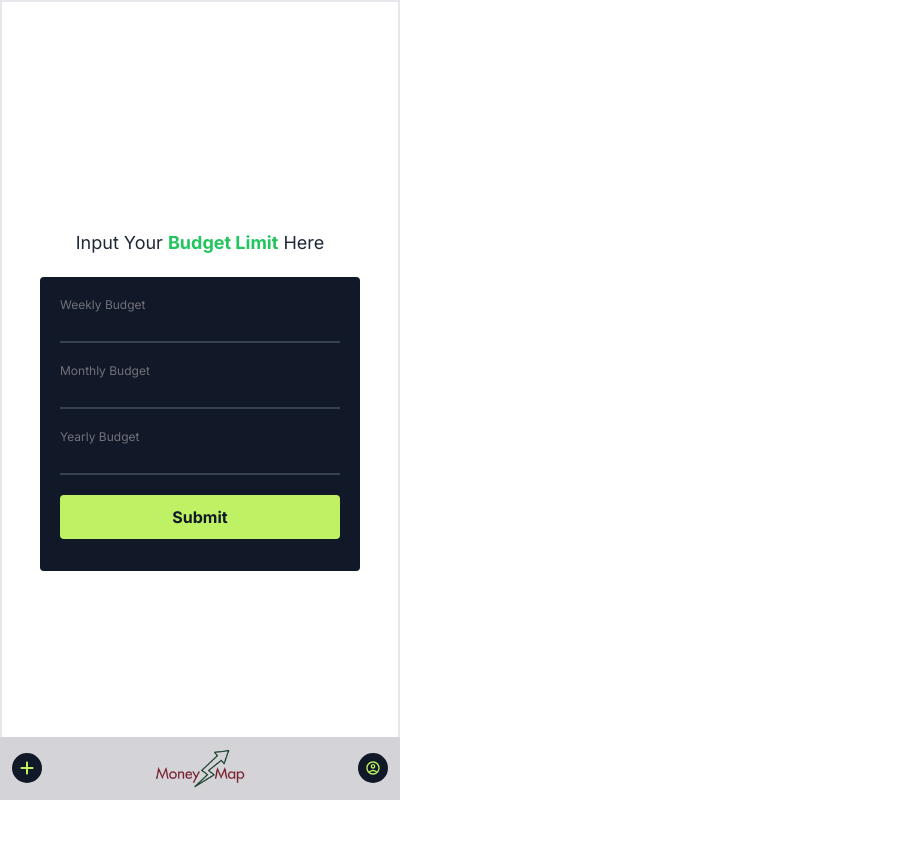
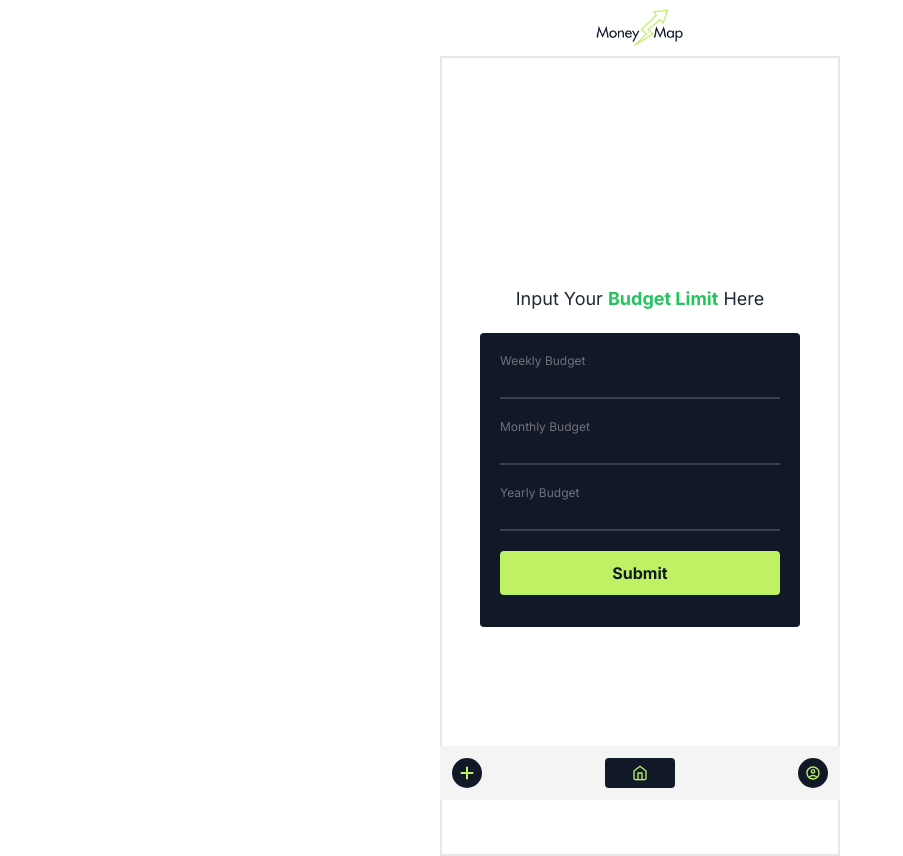
Before and after one commit to muntasir23/moneymap, a Next.js app: page /budget in a window 1280 px wide. Shown: the whole page, without its empty margins (0-903 px from the left). Before the commit the page ends 800 px from the top, so only its background shows below. Built offline with nearby package versions, Linux system fonts and the light colour scheme.

Commit message:
new update

```diff
--- a/app/budget/page.js
+++ b/app/budget/page.js
@@ -2,7 +2,7 @@ import BudgetForm from '../components/BudgetForm'
 
 export default function Budget() {
   return (
-    <div className='flex flex-col items-center w-[400px] h-[100vh] justify-center border-2'>
+    <div className='flex flex-col items-center w-full lg:w-[400px] md:w-[400px] h-[100vh] justify-center border-2'>
       <h1 className='text-lg mb-5 text-gray-800 text-left'>
         Input Your <strong className='text-green-500'>Budget Limit</strong> Here
     </h1>
--- a/app/components/BudgetForm.js
+++ b/app/components/BudgetForm.js
@@ -1,7 +1,6 @@
 "use client";
+import { addDoc, collection, serverTimestamp } from "firebase/firestore";
 import { useState } from "react";
-import BudgetButton from "./BudgetButton";
-import { addDoc, collection, serverTimestamp } from "firebase/firestore";
 import { db } from "../firebaseConfig";
 export default function BudgetForm() {
   const [weekly, setWeekly] = useState("");
@@ -84,7 +83,7 @@ export default function BudgetForm() {
       <div className="relative m-2 mb-5">
         <button
           onClick={handleBudgetSubmitBtn}
-          className="w-[280px] bg-lime-300 rounded font-bold text-gray-900 py-2.5"
+          className="w-[280px] bg-lime-300 rounded font-bold text-gray-900 py-2.5 -z-40"
         >
           {loading ? "Loading..." : "Submit"}
         </button>
--- a/app/components/ExpenseForm.js
+++ b/app/components/ExpenseForm.js
@@ -91,7 +91,7 @@ export default function ExpenseForm() {
       <div className="relative m-2 mb-5">
         <button
           onClick={handleExpenseSubmitBtn}
-          className="w-[280px] bg-lime-300 rounded font-bold text-gray-900 py-2.5"
+          className="w-[280px] bg-lime-300 rounded font-bold text-gray-900 py-2.5 -z-30"
         >
           {loading ? "Loading..." : "Submit"}
         </button>
--- a/app/components/Profile.js
+++ b/app/components/Profile.js
@@ -5,10 +5,10 @@ import profileImage from "../../public/profile.jpg";
 
 export default function Profile() {
   return (
-    <div className="flex w-[400px] items-center justify-center">
+    <div className="flex w-full lg:w-[400px] md:w-[400px] items-center justify-center">
       <div className="mt-6 p-3 border rounded shadow bg-gray-900">
         <div className="h-[150px] w-[150px] rounded-full overflow-hidden border-[3px] border-gray-600 shadow">
-          <Image alt="" src={profileImage} />
+          <Image alt="" src={profileImage} placeholder="blur" />
         </div>
 
         <div className="mt-10">
--- a/app/expense/page.js
+++ b/app/expense/page.js
@@ -4,7 +4,7 @@ import ExpenseForm from "../components/ExpenseForm";
 export default function Expense() {
   return (
     <>
-      <div className="w-[400px] h-[100vh] flex flex-col items-center justify-center border-2">
+      <div className="w-full lg:w-[400px] md:[400px] h-[100vh] flex flex-col items-center justify-center border-2">
         <h1 className="mb-5 text">
           Fill out all the details to save your <strong className="text-lime-500">expense</strong>
         </h1>
--- a/app/globals.css
+++ b/app/globals.css
@@ -20,6 +20,9 @@ body {
       rgb(var(--background-end-rgb))
     )
     rgb(var(--background-start-rgb));
+   display: flex;
+   align-items: center;
+   justify-content: center;
 }
 
 
--- a/app/layout.js
+++ b/app/layout.js
@@ -2,10 +2,12 @@ import { Inter } from "next/font/google";
 import "./globals.css";
 import { FaPlus } from "react-icons/fa6";
 import { MdOutlineAccountCircle } from "react-icons/md";
-import logo from "../public/log.png";
+import logo from "../public/logoblack.png";
 import Image from "next/image";
 import Button from "./components/Button";
 import Link from "next/link";
+
+import { LuHome } from "react-icons/lu";
 
 const inter = Inter({ subsets: ["latin"] });
 
@@ -19,20 +21,31 @@ export default function RootLayout({ children }) {
     <html lang="en">
       <body className={inter.className}>
         <div>
-          <nav className="flex justify-between items-center px-3 py-3 fixed bottom-0 w-[400px] z-100000000 bg-zinc-300 ">
+          <header className=" flex items-center justify-center sticky top-0 w-[full] lg:w-[400px] z-100000000 backdrop-blur-[15px] p-2">
+            <Link href='/'>
+            <Image alt="" src={logo} className="w-[90px]" />
+            </Link>
+          </header>
+          <nav className="flex justify-between items-center px-3 py-3 fixed bottom-0 lg:w-[400px] z-100000000 bg-zinc-100 w-[100%]">
             <Button>
               <p className="w-[30px] h-[30px] rounded-full bg-gray-900 text-lime-300 flex justify-center items-center">
                 <FaPlus />
               </p>
             </Button>
-            <Image alt="" src={logo} className="w-[90px]" />
+            <Link href="/">
+              <p className="w-[70px] h-[30px] rounded bg-gray-900 text-lime-300 flex justify-center items-center">
+              <LuHome />
+              </p>
+            </Link>
+            {/* <Image alt="" src={logo} className="w-[90px]" /> */}
 
-            <Link href='/profile'>
+            <Link href="/profile">
               <p className="w-[30px] h-[30px] rounded-full bg-gray-900 text-lime-300 flex justify-center items-center">
                 <MdOutlineAccountCircle />
               </p>
             </Link>
           </nav>
+
           {children}
         </div>
       </body>
--- a/app/monthlyData/page.js
+++ b/app/monthlyData/page.js
@@ -3,7 +3,7 @@ import MonthlySummary from "../components/MonthlySummary";
 export default function page() {
   const currentYear = new Date().getFullYear();
   return (
-    <div className="w-[400px] p-3">
+    <div className="w-full lg:w-[400px] md:w-[400px] p-3">
       <MonthlySummary year={currentYear} />
     </div>
   );
--- a/app/page.js
+++ b/app/page.js
@@ -10,7 +10,7 @@ export default function Home() {
   console.log(budget);
 
   return (
-    <main className="w-[400px] p-3  ">
+    <main className="w-[400px] p-3 sm:w-full lg:w-[400px]">
       <Slider budget={budget} />
       <TotalTransitonToday />
       <RecentTrasition />
--- a/app/profile/loading.js
+++ b/app/profile/loading.js
@@ -1,3 +1,7 @@
 export default function Loading() {
-    return <div>About Page Is Loading...</div>;
-  }
+  return (
+    <div>
+      <h1 className="text-center font-semibold">Profile Page Is Loading...</h1>
+    </div>
+  );
+}
--- a/app/profile/page.js
+++ b/app/profile/page.js
@@ -21,7 +21,7 @@ export default function ProfilePage() {
   const now = new Date();
   let name = monthNames[now.getMonth()];
   return (
-    <div className="mb-20 w-[400px]">
+    <div className="mb-20 lg:w-[400px] w-full md:w-[400px]">
       <Profile />
 
       <div className="p-3">
@@ -45,7 +45,7 @@ export default function ProfilePage() {
             className="flex items-center justify-between gap-10 text-zinc-200 p-3"
           >
             <p>
-              All Transition amount of <strong>{name}</strong>
+              All Transition amount of <strong className="text-lime-300">{name}</strong>
             </p>
             <button className="text-[20px] text-lime-300">
               <FiArrowRightCircle />
```
Also changed, not shown: public/logoblack.png (added). Lines whose indentation alone changed are shown as unchanged.
